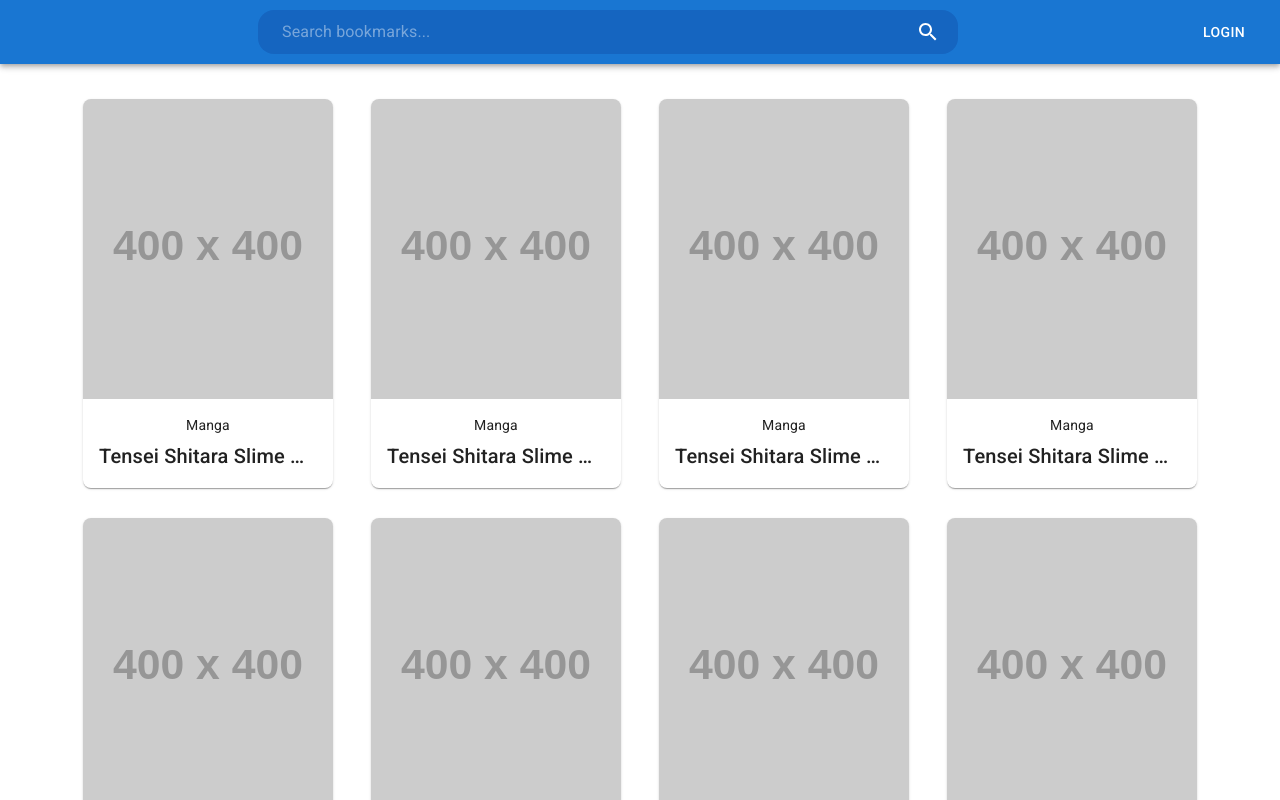
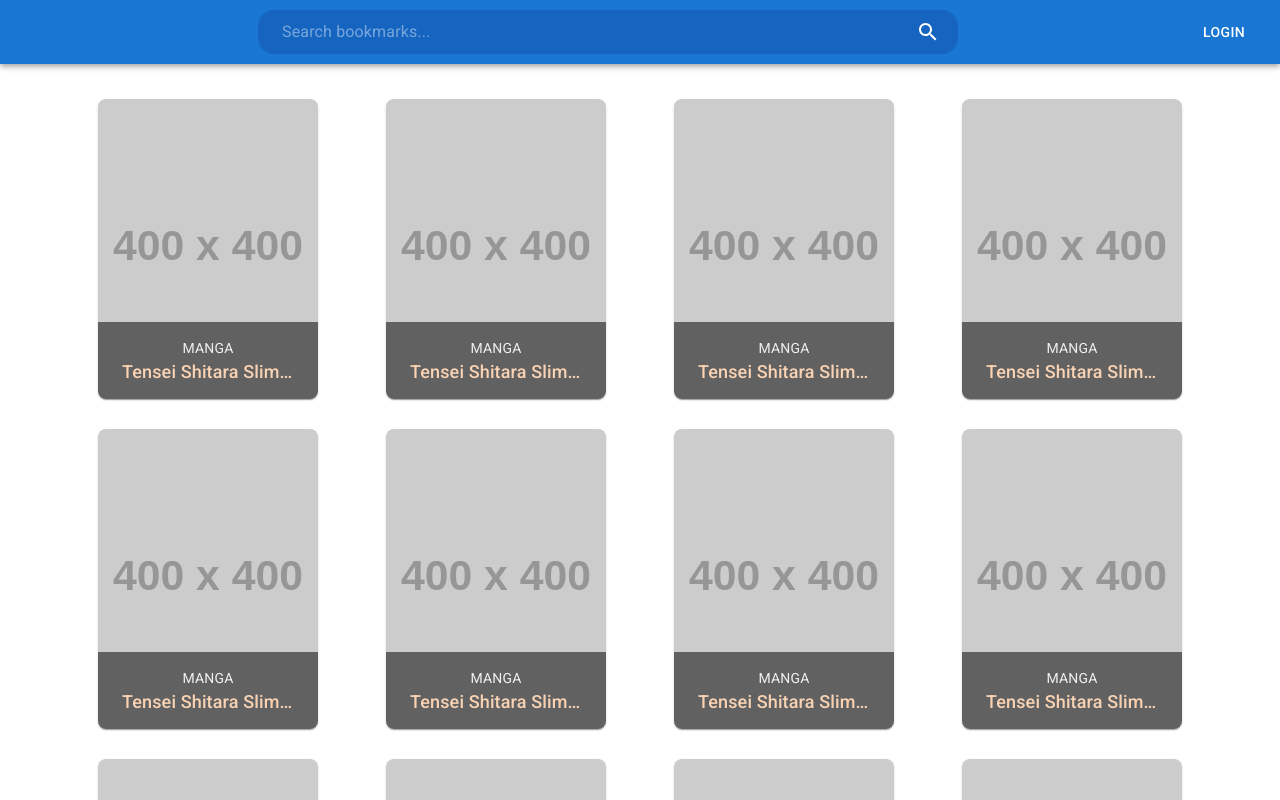
Before and after one commit to NoyaRoeT/ani-bookmarks, a React (Vite) app in the folder client/: page / in a window 1280 px wide. Shown: the top 800 px of the page. Built offline with nearby package versions, Linux system fonts and the light colour scheme.

Commit message:
Redesign BookmarkCard

```diff
--- a/client/src/components/Bookmarks/BookmarkCard/BookmarkCard.jsx
+++ b/client/src/components/Bookmarks/BookmarkCard/BookmarkCard.jsx
@@ -23,6 +23,7 @@
 			sm={6}
 			md={4}
 			lg={3}
+			xl={12 / 5}
 		>
 			<Card
 				sx={{
@@ -32,23 +33,47 @@
 						zIndex: 100,
 					},
 					borderRadius: 2,
-					maxWidth: 250,
+					maxWidth: 220,
+					position: "relative",
+					width: 1,
 				}}
 			>
-				<CardActionArea>
 				<CardMedia
 					sx={{ height: 300 }}
 					image="https://via.placeholder.com/400"
 				/>
-					<CardContent>
-						<Typography gutterBottom variant="body2">
+				<CardContent
+					sx={{
+						zIndex: 2,
+						position: "absolute",
+						bottom: 0,
+						left: 0,
+						right: 0,
+						bgcolor: "grey.700",
+						px: "24px",
+						"&:last-child": {
+							pb: "12px",
+						},
+					}}
+				>
+					<Typography
+						sx={{
+							color: "#f0f0f0",
+							textTransform: "uppercase",
+							letterSpacing: "2",
+						}}
+						variant="body2"
+					>
 						Manga
 					</Typography>
-						<Typography noWrap variant="h6">
+					<Typography
+						sx={{ color: "#f9d3b4", fontSize: "18px" }}
+						noWrap
+						variant="h6"
+					>
 						Tensei Shitara Slime Datta Ken
 					</Typography>
 				</CardContent>
-				</CardActionArea>
 			</Card>
 		</Grid>
 	);
```
Lines whose indentation alone changed are shown as unchanged.
